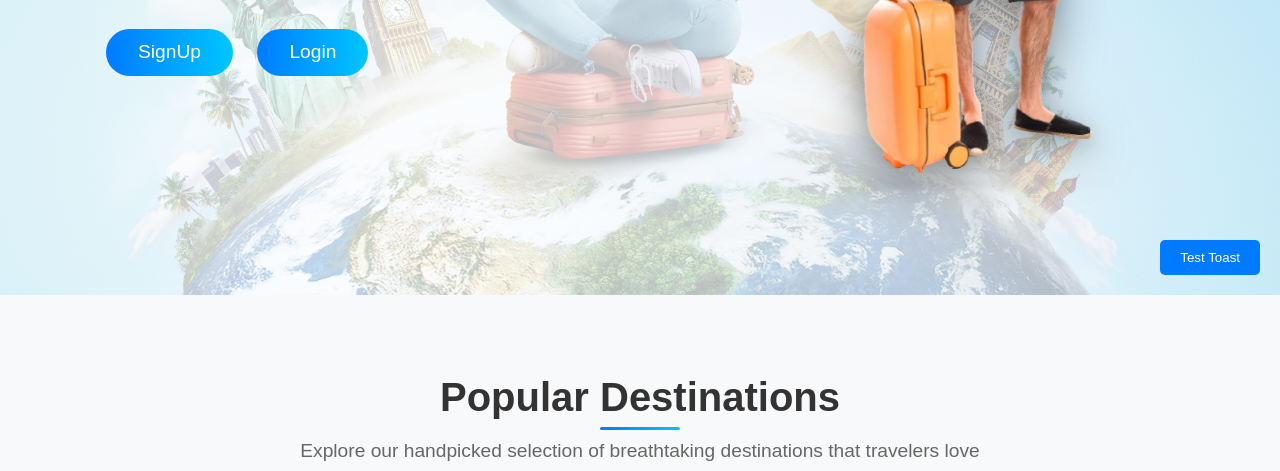
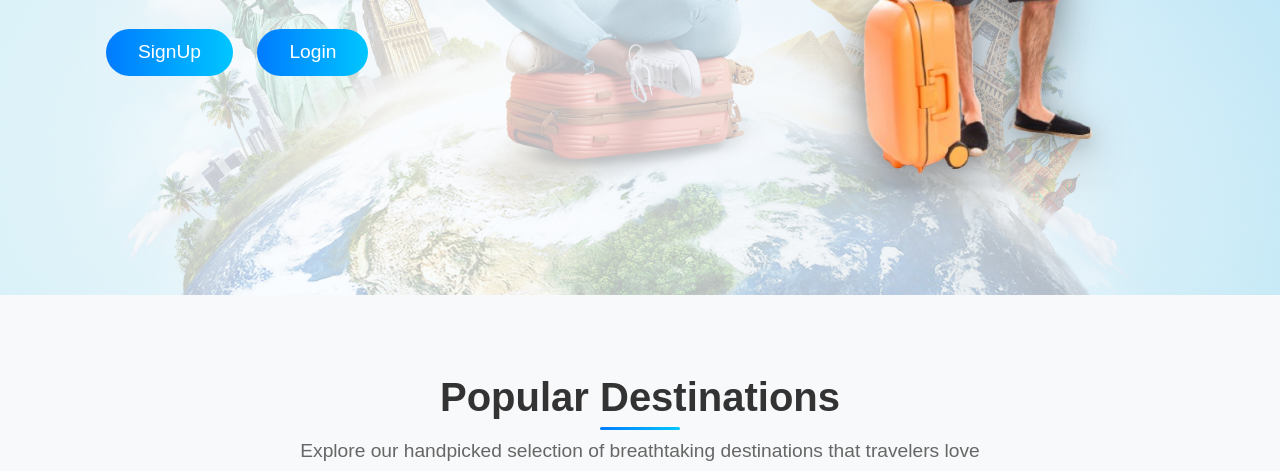
Before and after one commit to CodeWithAmitKumar/GoJourney, a PHP site: page / in a window 1280 px wide. Shown: the part 505-976 px from the top of the page. Run offline with PHP 8.4, Linux system fonts and the light colour scheme.

Commit message:
remove some issue

```diff
--- a/index.php
+++ b/index.php
@@ -370,45 +370,6 @@
         // Verify DOM loading
         document.addEventListener('DOMContentLoaded', function() {
             console.log('Document loaded from inline script');
-
-            // Add a visible debug button
-            const debugBtn = document.createElement('button');
-            debugBtn.textContent = 'Test Toast';
-            debugBtn.style.position = 'fixed';
-            debugBtn.style.bottom = '20px';
-            debugBtn.style.right = '20px';
-            debugBtn.style.zIndex = '9999';
-            debugBtn.style.padding = '10px 20px';
-            debugBtn.style.backgroundColor = '#007bff';
-            debugBtn.style.color = 'white';
-            debugBtn.style.border = 'none';
-            debugBtn.style.borderRadius = '5px';
-            debugBtn.style.cursor = 'pointer';
-
-            debugBtn.addEventListener('click', function() {
-                console.log('Debug button clicked');
-                // Direct toast implementation for debugging
-                const toastContainer = document.getElementById('toast-container');
-                const toast = document.createElement('div');
-                toast.className = 'toast-notification';
-                toast.textContent = 'Direct toast test';
-                toastContainer.appendChild(toast);
-
-                setTimeout(() => {
-                    toast.classList.add('show');
-                }, 10);
-
-                setTimeout(() => {
-                    toast.classList.remove('show');
-                    setTimeout(() => {
-                        if (toast.parentNode) {
-                            toast.remove();
-                        }
-                    }, 400);
-                }, 3000);
-            });
-
-            document.body.appendChild(debugBtn);
         });
 
         // Direct implementation for Explore More button
--- a/script.js
+++ b/script.js
@@ -160,9 +160,4 @@ document.addEventListener('DOMContentLoaded', function() {
             }
         });
     }
-
-    // Test toast on page load
-    setTimeout(function() {
-        showToast('Page loaded successfully');
-    }, 1000);
 });
```
